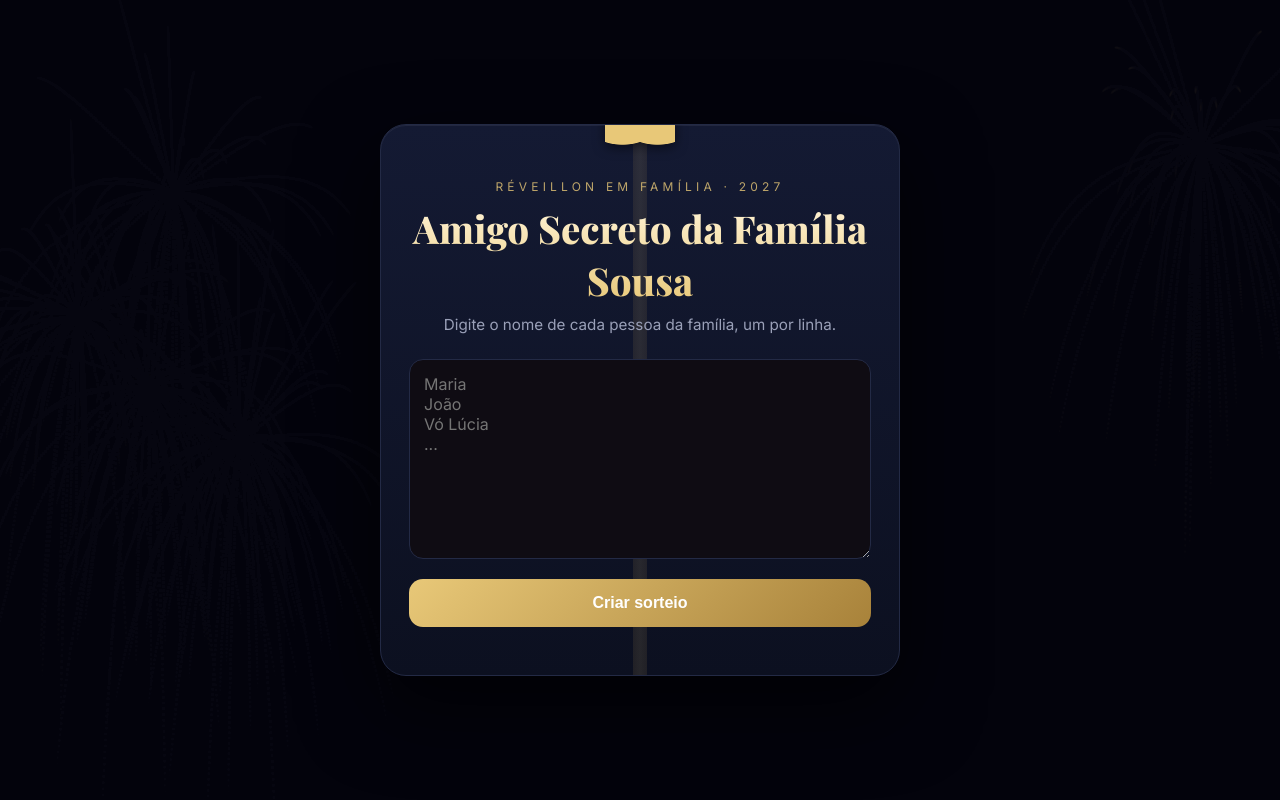
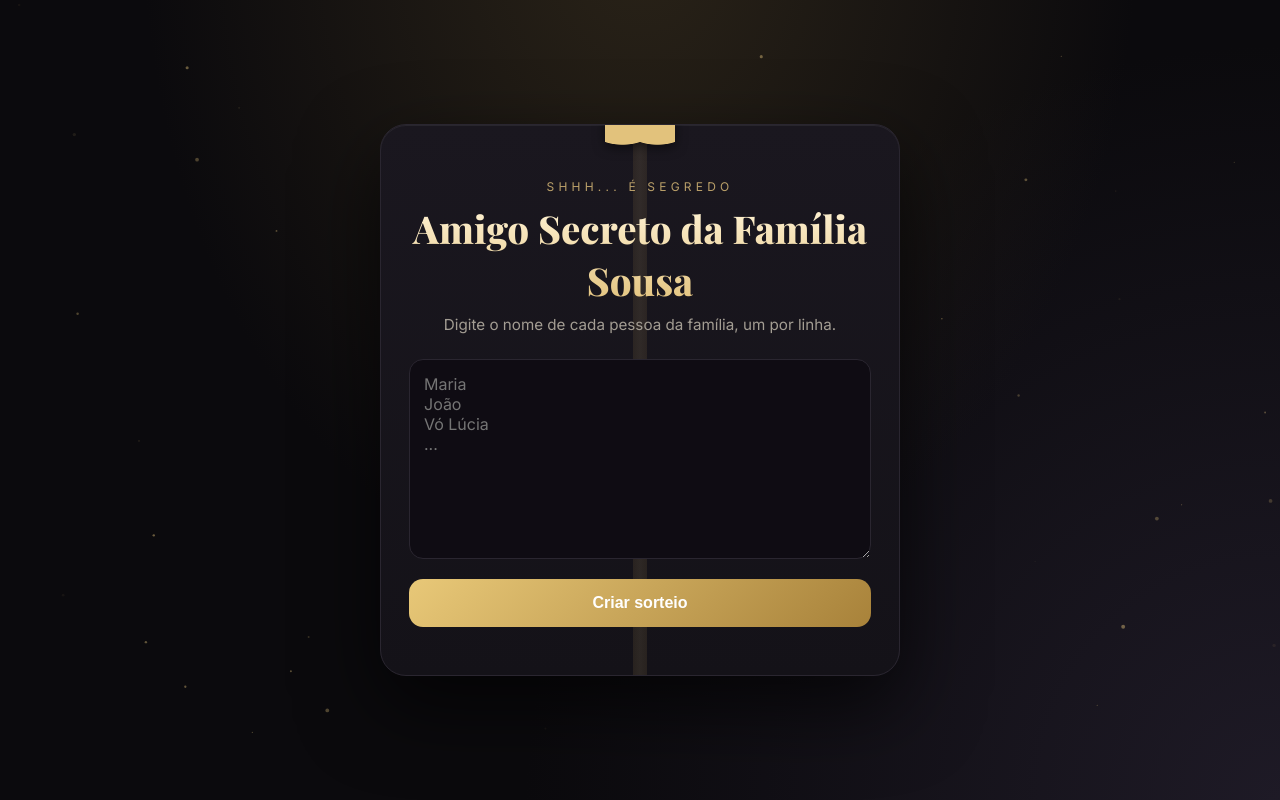
Before and after one commit to Witthene/amigo-secreto, a plain HTML site: page index.html in a window 1280 px wide. Drawn offline with nearby package versions, Linux system fonts and the light colour scheme.

Commit message:
Visual neutro de amigo secreto

```diff
--- a/index.html
+++ b/index.html
@@ -6,11 +6,11 @@
 <title>Amigo Secreto da Família Sousa</title>
 <link href="https://fonts.googleapis.com/css2?family=Playfair+Display:wght@600;800&family=Inter:wght@400;600&display=swap" rel="stylesheet">
 <style>
-  :root{--bg:#05070f;--card:#0c1020;--gold:#e8c878;--red:#c9a24e;--green:#1a2140;--txt:#f3eee2;--mut:#9aa0b8;--line:#232a45}
+  :root{--bg:#0b0a0d;--card:#141218;--gold:#e2c27c;--red:#c9a24e;--green:#1c1a22;--txt:#f2eee6;--mut:#a39d93;--line:#2a2630}
   *{box-sizing:border-box;margin:0;padding:0}
-  body{min-height:100vh;background:radial-gradient(ellipse at 50% -10%,#1d2a5c 0%,transparent 60%),radial-gradient(circle at 0% 100%,#2a1d4a 0%,transparent 45%),radial-gradient(circle at 100% 100%,#14284a 0%,transparent 45%),var(--bg);color:var(--txt);font-family:Inter,sans-serif;display:flex;justify-content:center;align-items:center;padding:24px;overflow-x:hidden}
+  body{min-height:100vh;background:radial-gradient(ellipse at 50% -10%,#2a2318 0%,transparent 55%),radial-gradient(circle at 100% 100%,#1e1a26 0%,transparent 50%),var(--bg);color:var(--txt);font-family:Inter,sans-serif;display:flex;justify-content:center;align-items:center;padding:24px;overflow-x:hidden}
   #neve{position:fixed;inset:0;pointer-events:none;z-index:0}
-  .card{position:relative;z-index:1;width:100%;max-width:520px;background:linear-gradient(180deg,#141a33 0%,var(--card) 100%);border:1px solid var(--line);border-radius:26px;padding:54px 28px 36px;box-shadow:0 30px 80px #000a,inset 0 1px 0 #ffffff10;text-align:center;overflow:hidden}
+  .card{position:relative;z-index:1;width:100%;max-width:520px;background:linear-gradient(180deg,#1a171f 0%,var(--card) 100%);border:1px solid var(--line);border-radius:26px;padding:54px 28px 36px;box-shadow:0 30px 80px #000a,inset 0 1px 0 #ffffff10;text-align:center;overflow:hidden}
   /* fita dourada cruzando o cartão */
   .card::before{content:'';position:absolute;top:0;bottom:0;left:50%;width:14px;transform:translateX(-50%);background:linear-gradient(90deg,#b8954e,var(--gold),#b8954e);opacity:.12}
   .card::after{content:'';position:absolute;top:-22px;left:50%;transform:translateX(-50%);width:70px;height:44px;background:radial-gradient(ellipse at 25% 60%,var(--gold) 0 40%,transparent 42%),radial-gradient(ellipse at 75% 60%,var(--gold) 0 40%,transparent 42%);filter:drop-shadow(0 3px 6px #0008)}
@@ -19,8 +19,8 @@
   h1{font-family:'Playfair Display',serif;font-size:2.4rem;background:linear-gradient(180deg,#fff3d6,var(--gold));-webkit-background-clip:text;color:transparent;margin-bottom:8px}
   h2{font-family:'Playfair Display',serif;font-size:1.6rem;color:var(--gold);margin-bottom:8px}
   .presente{font-size:0!important;width:120px;height:110px;margin:10px auto 24px;position:relative;animation:balanca 2.4s ease-in-out infinite}
-  .presente::before{content:'';position:absolute;bottom:0;left:10px;width:100px;height:72px;border-radius:8px;background:linear-gradient(90deg,transparent 42px,var(--gold) 42px 58px,transparent 58px),linear-gradient(135deg,#1f2a5a,#0e1430);box-shadow:0 12px 30px #e8c87833}
-  .presente::after{content:'';position:absolute;top:18px;left:2px;width:116px;height:24px;border-radius:6px;background:linear-gradient(90deg,transparent 50px,var(--gold) 50px 66px,transparent 66px),linear-gradient(135deg,#2a3872,#141c44);box-shadow:0 -14px 0 -4px transparent}
+  .presente::before{content:'';position:absolute;bottom:0;left:10px;width:100px;height:72px;border-radius:8px;background:linear-gradient(90deg,transparent 42px,var(--gold) 42px 58px,transparent 58px),linear-gradient(135deg,#2b2633,#17141c);box-shadow:0 12px 30px #e2c27c22}
+  .presente::after{content:'';position:absolute;top:18px;left:2px;width:116px;height:24px;border-radius:6px;background:linear-gradient(90deg,transparent 50px,var(--gold) 50px 66px,transparent 66px),linear-gradient(135deg,#363040,#1e1a24);box-shadow:0 -14px 0 -4px transparent}
   .presente.abre{animation:abre .7s ease forwards}
   @keyframes balanca{0%,100%{transform:rotate(-3deg)}50%{transform:rotate(3deg)}}
   @keyframes abre{to{transform:scale(1.3) translateY(-10px);opacity:0}}
@@ -50,14 +50,15 @@
 <body>
 <canvas id="neve"></canvas>
 <script>
-(()=>{const c=document.getElementById('neve'),x=c.getContext('2d');let p=[],cores=['#e8c878','#fff3d0','#f5d98a','#9fb4ff','#ffffff'];
+(()=>{const c=document.getElementById('neve'),x=c.getContext('2d');let f=[];
 function r(){c.width=innerWidth;c.height=innerHeight}r();addEventListener('resize',r);
-function estoura(){const cx=Math.random()*c.width,cy=Math.random()*c.height*.5+40,cor=cores[Math.random()*cores.length|0];
-for(let i=0;i<70;i++){const a=Math.random()*7,v=Math.random()*3+1;p.push({x:cx,y:cy,vx:Math.cos(a)*v,vy:Math.sin(a)*v,l:1,cor})}}
-setInterval(estoura,900);estoura();
-(function a(){x.fillStyle='rgba(5,7,15,.22)';x.fillRect(0,0,c.width,c.height);
-p=p.filter(s=>s.l>0);for(const s of p){s.x+=s.vx;s.y+=s.vy;s.vy+=.03;s.vx*=.985;s.l-=.012;
-x.globalAlpha=Math.max(s.l,0);x.fillStyle=s.cor;x.fillRect(s.x,s.y,2,2)}x.globalAlpha=1;requestAnimationFrame(a)})()})();</script>
+for(let i=0;i<45;i++)f.push({x:Math.random()*innerWidth,y:Math.random()*innerHeight,r:Math.random()*1.6+.4,v:Math.random()*.25+.05,d:Math.random()*6});
+(function a(){x.clearRect(0,0,c.width,c.height);for(const p of f){p.y-=p.v;p.d+=.02;if(p.y<-5){p.y=c.height+5;p.x=Math.random()*c.width}
+x.beginPath();x.arc(p.x,p.y,p.r,0,7);x.fillStyle='rgba(226,194,124,'+(.25+Math.sin(p.d)*.2)+')';x.fill()}requestAnimationFrame(a)})()})();
+window.confete=()=>{const k=document.createElement('canvas');k.style.cssText='position:fixed;inset:0;pointer-events:none;z-index:5';k.width=innerWidth;k.height=innerHeight;document.body.appendChild(k);
+const g=k.getContext('2d'),cs=['#e2c27c','#f5e6c0','#c9a24e','#ffffff','#8a7350'];let p=[];for(let i=0;i<160;i++)p.push({x:innerWidth/2,y:innerHeight/2,vx:(Math.random()-.5)*14,vy:Math.random()*-14-2,s:Math.random()*6+3,a:Math.random()*6,c:cs[i%5]});
+let t=0;(function d(){g.clearRect(0,0,k.width,k.height);for(const q of p){q.x+=q.vx;q.y+=q.vy;q.vy+=.35;q.vx*=.98;q.a+=.2;g.save();g.translate(q.x,q.y);g.rotate(q.a);g.fillStyle=q.c;g.fillRect(-q.s/2,-q.s/4,q.s,q.s/2);g.restore()}
+if(++t<180)requestAnimationFrame(d);else k.remove()})()};</script>
 <div class="card" id="app"><p class="sub">Carregando...</p></div>
 
 <script type="module">
@@ -101,7 +102,7 @@ const rnd = n => crypto.getRandomValues(new Uint32Array(1))[0] % n;
 // ---------- organizador ----------
 function telaCriar(){
   tela(`
-    <p class="topo">Réveillon em família · 2027</p><h1>Amigo Secreto da Família Sousa</h1>
+    <p class="topo">Shhh... é segredo</p><h1>Amigo Secreto da Família Sousa</h1>
     <p class="sub">Digite o nome de cada pessoa da família, um por linha.</p>
     <textarea id="nomes" placeholder="Maria&#10;João&#10;Vó Lúcia&#10;..."></textarea>
     <button id="criar">Criar sorteio</button>
@@ -136,7 +137,7 @@ async function telaInicio(){
   dados = snap.data();
   const faltam = dados.nomes.filter(n => !dados.jaSortearam.includes(n));
   tela(`
-    <p class="topo">Réveillon em família · 2027</p><h1>Amigo Secreto da Família Sousa</h1>
+    <p class="topo">Shhh... é segredo</p><h1>Amigo Secreto da Família Sousa</h1>
     <p class="sub">${faltam.length ? 'Quem é você? Clique no seu nome.' : 'Todo mundo já sorteou! 🎉'}</p>
     <div class="nomes">${faltam.map(n => `<button data-n="${esc(n)}">${esc(n)}</button>`).join('')}</div>
     ${dados.jaSortearam.length ? `<button class="sec" id="rever">Já sorteei, quero ver de novo</button>` : ''}
@@ -194,7 +195,7 @@ function roleta(nome, tirado){
   gira();
 }
 
-function mostrar(tirado){
+function mostrar(tirado){ setTimeout(()=>window.confete&&confete(),100);
   tela(`
     <div class="presente">🎁</div>
     <p class="sub">Seu amigo secreto é</p>
```
